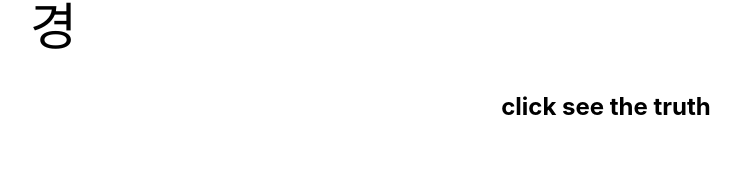
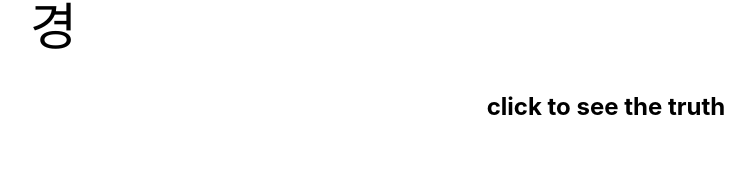
Before and after one commit to jamu-bu/react-port, a React (Vite) app: page / in a window 1280 px wide. Shown: the part 181-360 px from the top of the page, without its empty margins (34-789 px from the left). Built offline with nearby package versions, Linux system fonts and the light colour scheme.

Commit message:
corrected typo in eyeopen.jsx

```diff
--- a/src/components/UI/eyeopen.jsx
+++ b/src/components/UI/eyeopen.jsx
@@ -22,7 +22,7 @@ function Eyelogo() {
 
    return (
     <div>
-        <h2 style={{color:"black"}}>click see the truth</h2>
+        <h2 style={{color:"black"}}>click to see the truth</h2>
         <img className='eye' src={eye} width={200} height={200} onClick={changeEye} />
     </div>
     )
```
